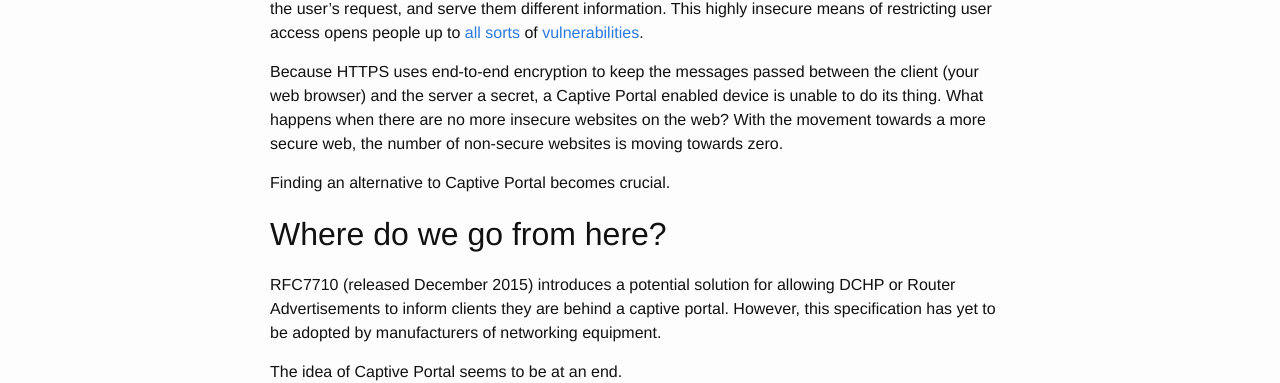
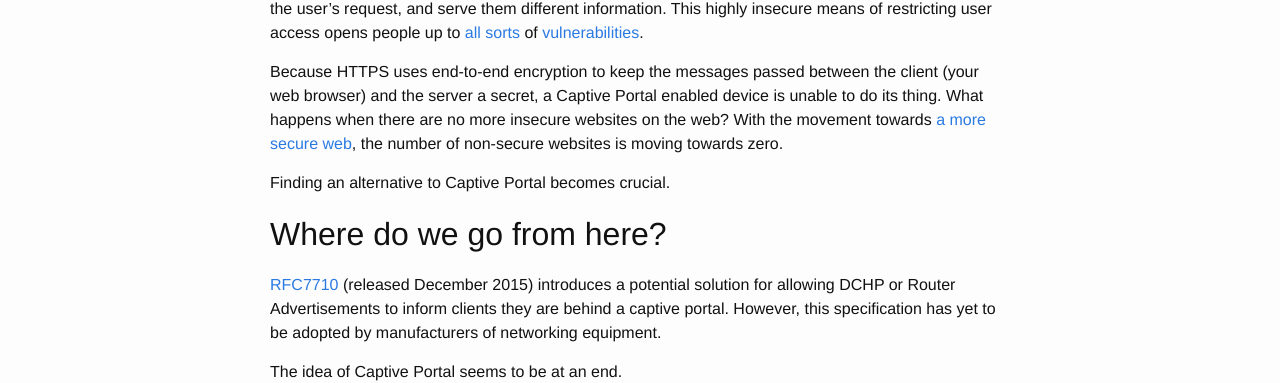
Before and after one commit to radavis/radavis.github.io, a Jekyll site: the page built from _posts/2017-07-13-captive-portal-is-dead.markdown, in a window 1280 px wide. Shown: the part 938-1321 px from the top of the page. Built offline with Jekyll 4.4.1, drawn with Linux system fonts in a browser that asks for light colours; some of the changed lines change nothing that is shown.

Commit message:
add links

```diff
--- a/_posts/2017-07-13-captive-portal-is-dead.markdown
+++ b/_posts/2017-07-13-captive-portal-is-dead.markdown
@@ -47,17 +47,18 @@ people up to
 Because HTTPS uses end-to-end encryption to keep the messages passed between the
 client (your web browser) and the server a secret, a Captive Portal enabled device
 is unable to do its thing. What happens when there are no more insecure websites
-on the web? With the movement towards a more secure web, the number of non-secure
-websites is moving towards zero.
+on the web? With the movement towards
+[a more secure web](https://letsencrypt.org/2014/11/18/announcing-lets-encrypt.html),
+the number of non-secure websites is moving towards zero.
 
 Finding an alternative to Captive Portal becomes crucial.
 
 ## Where do we go from here?
 
-RFC7710 (released December 2015) introduces a potential solution for allowing
-DCHP or Router Advertisements to inform clients they are behind a captive portal.
-However, this specification has yet to be adopted by manufacturers of networking
-equipment.
+[RFC7710](https://tools.ietf.org/html/rfc7710) (released December 2015)
+introduces a potential solution for allowing DCHP or Router Advertisements to
+inform clients they are behind a captive portal. However, this specification has
+yet to be adopted by manufacturers of networking equipment.
 
 The idea of Captive Portal seems to be at an end.
 
@@ -71,11 +72,11 @@ and [LTE](https://en.wikipedia.org/wiki/LTE_(telecommunication))
 cellular networks, asking someone to pay for WiFi when they can easily access
 the Internet via their phone seems silly. People tend to follow the path of least
 resistance when it comes to getting what they want, which means tethering their
-phone to their laptop, or going somewhere else. As a business, you would be
-more competitive if you simply thought of Wireless Internet as a necessity to
-your customers, like water or clean air, and provided it freely via a guest
-network that has
-[content filtering](https://support.opendns.com/hc/en-us/articles/227988047-Web-Content-Filtering-and-Security) and bandwidth restrictions.
+phone to their laptop, or going somewhere else. As a business, you would be more
+competitive if you simply thought of Wireless Internet as a necessity to your
+customers, like water or clean air, and provided it freely via a guest network that has
+[content filtering](https://support.opendns.com/hc/en-us/articles/227988047-Web-Content-Filtering-and-Security)
+and bandwidth restrictions.
 
 Do you want to lock-down your wireless network and ensure that only authenticated
 users have access? Then, deploying a Wireless network that utilizes the latest
```
